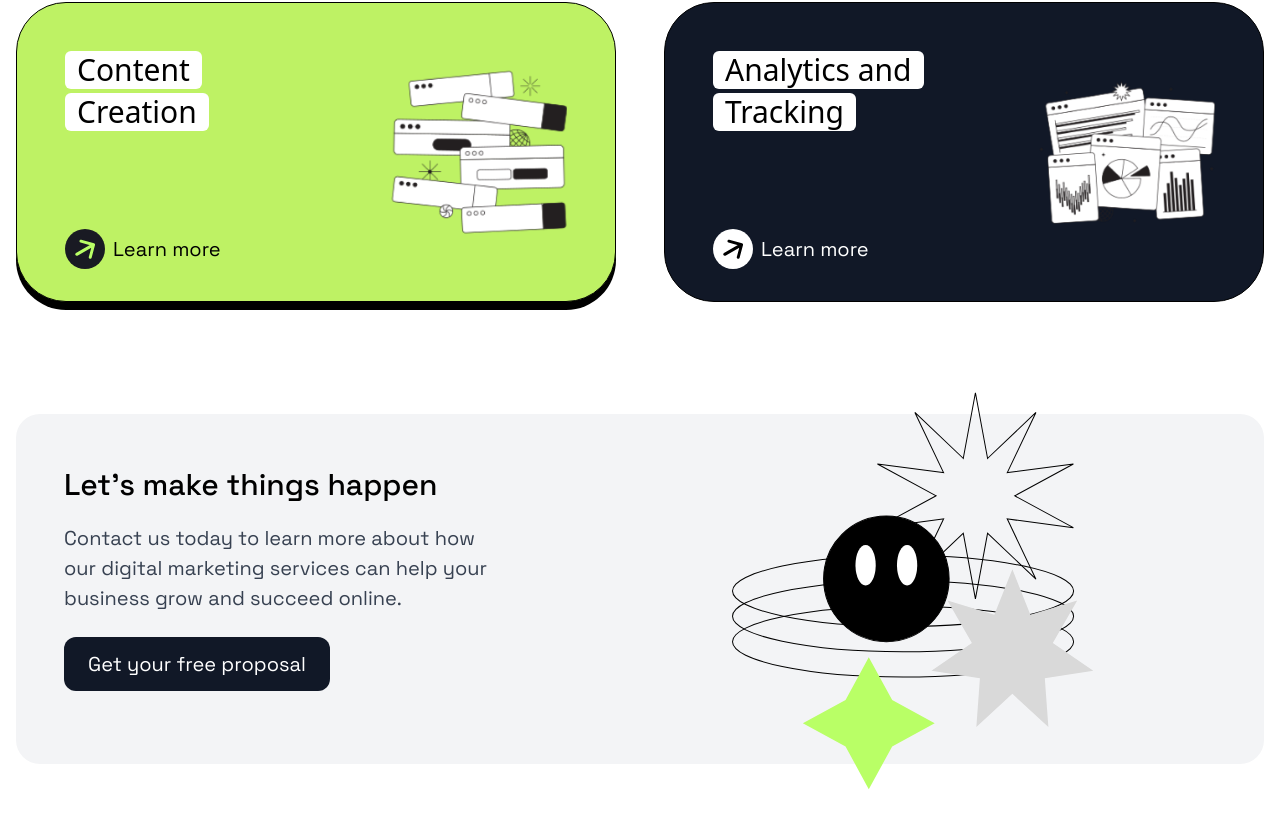
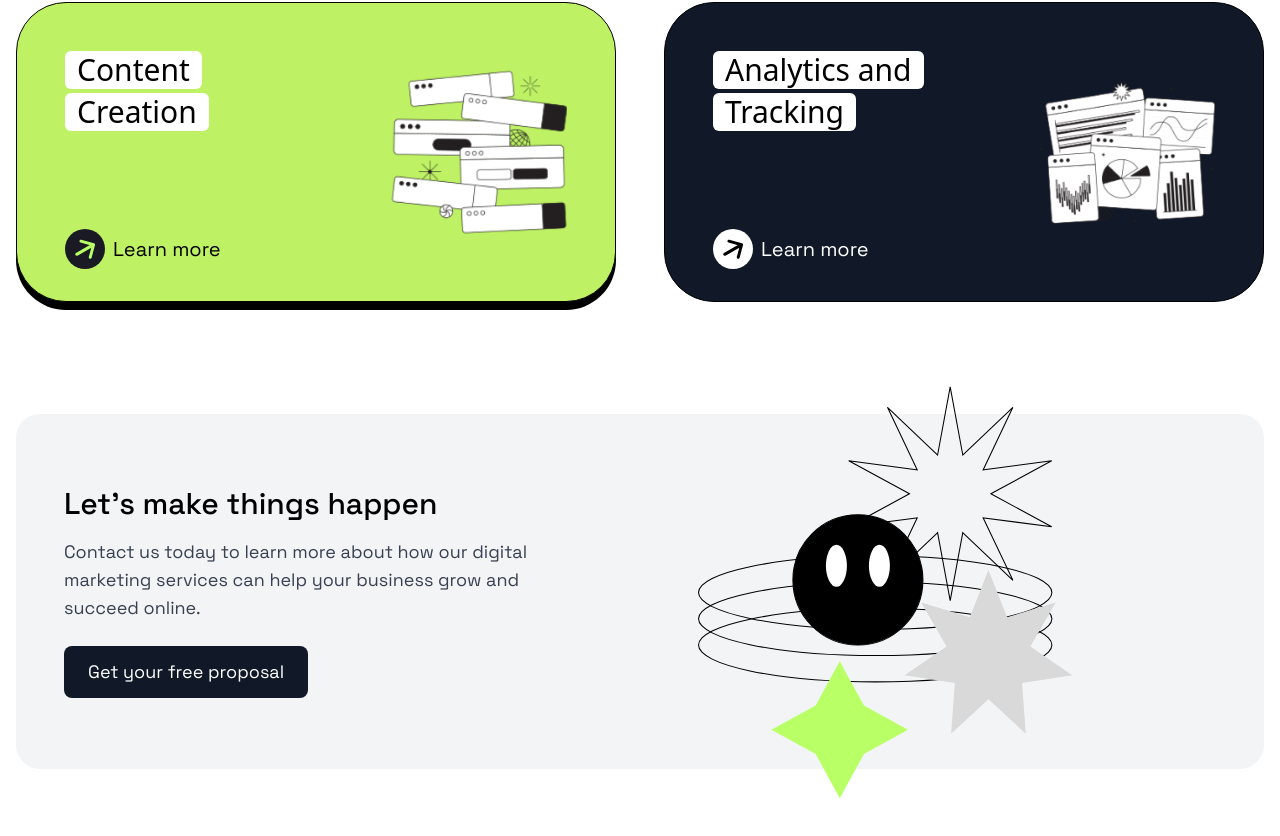
Before and after one commit to marconesdb/PositivusLandinpage, a React (Vite) app: page / in a window 1280 px wide. Shown: the part 1720-2556 px from the top of the page. Built offline with nearby package versions, Linux system fonts and the light colour scheme.

Commit message:
Finalização da responsividade do Componente MarketingCTA

```diff
--- a/src/components/Navbar/Navbar.tsx
+++ b/src/components/Navbar/Navbar.tsx
@@ -26,19 +26,19 @@ const Navbar = () => {
       <div className="max-w-7xl mx-auto  mt-8 sm:px-6 lg:px-1">
         <div className="flex items-center justify-between h-16 sm:h-20">
           {/* Logo */}
-          <div className="flex-shrink-0 flex items-center px-2">
+          <div className="flex-shrink-0 flex items-center ">
             <a href="/" className="flex items-center">
               <img
                 src={logo}
                 alt="Logo"
-                className="h-8 w-auto sm:h-10"
+                className="h-8 w-auto sm:h-10 xs:px-2"
               />
             </a>
           </div>
 
           {/* Desktop Navigation */}
-          <div className="hidden md:flex items-center px-3">
-            <div className="flex items-center space-x-2 md:space-x-4 lg:space-x-8">
+          <div className="hidden md:flex items-center px-2">
+            <div className="flex items-center space-x-2 md:space-x-3 lg:space-x-8">
               {navItems.map((item) => (
                 <a
                   key={item.label}
@@ -48,7 +48,7 @@ const Navbar = () => {
                   {item.label}
                 </a>
               ))}
-              <button className="ml-2 md:ml-4 px-3 md:px-4 lg:px-6 py-2 lg:py-3 text-sm md:text-base lg:text-lg xl:text-xl font-medium text-gray-700 border border-gray-900 rounded-lg hover:bg-gray-900 hover:text-white transition-colors whitespace-nowrap">
+              <button className=" ml-2 md:ml-4 px-3 md:px-1 lg:px-6 py-2 lg:py-3 text-sm md:text-base lg:text-lg xl:text-xl font-medium text-gray-700 border border-gray-900 rounded-lg hover:bg-gray-900 hover:text-white transition-colors whitespace-nowrap">
                 Request a quote
               </button>
             </div>
--- a/src/sections/MarketingCTA.tsx
+++ b/src/sections/MarketingCTA.tsx
@@ -2,27 +2,27 @@ import imgMarketingCTA from '../assets/MarketingCTA.svg'
 
 const MarketingCTA = () => {
   return (
-    <div className="mt-20 w-full max-w-7xl mx-auto px-4">
-      <div className="bg-gray-100 rounded-3xl p-8 md:p-12 flex flex-col md:flex-row items-start justify-between relative h-[350px] xs:h-[440px] sm:h-[440px] md:h-[350px]">
+    <div className="mt-20 w-full max-w-7xl mx-auto px-4 ">
+      <div className="bg-gray-100 md:h-[355px] rounded-3xl p-8 md:p-12 flex flex-col md:flex-row items-start md:items-center justify-between relative h-[350px] md:h-[280px]">
         {/* Content Section */}
-        <div className="z-10 max-w-md sm:mx-auto sm:text-center md:text-left md:mx-0">
-          <h2 className="text-[30px] font-medium font-SpaceGrotesk mb-4">
+        <div className="z-10 md:max-w-[45%]">
+          <h2 className="text-2xl md:text-3xl font-medium font-SpaceGrotesk mb-4">
             Let's make things happen
           </h2>
-          <p className="text-gray-700 mb-6 text-[20px] font-normal font-SpaceGrotesk">
+          <p className="text-gray-700 mb-6 text-base md:text-lg font-normal font-SpaceGrotesk">
             Contact us today to learn more about how our digital marketing services can help your business grow and succeed online.
           </p>
-          <button className="bg-gray-900 text-white px-6 py-3 rounded-xl hover:bg-gray-800 transition-colors text-[20px] font-normal font-SpaceGrotesk whitespace-nowrap sm:whitespace-normal">
+          <button className="bg-gray-900 text-white px-6 py-3 rounded-lg hover:bg-gray-800 transition-colors text-base md:text-lg font-normal font-SpaceGrotesk">
             Get your free proposal
           </button>
         </div>
 
-        {/* Image Section - Hidden on SM and XS screens */}
-        <div className="z-10 absolute right-8 -top-6 hidden md:block">
+        {/* Image Section */}
+        <div className="hidden md:block md:w-[45%]">
           <img
             src={imgMarketingCTA}
             alt="Marketing CTA"
-            className="w-[300px] md:w-[500px] h-auto object-contain"
+            className="w-full h-auto object-contain"
           />
         </div>
       </div>
```
